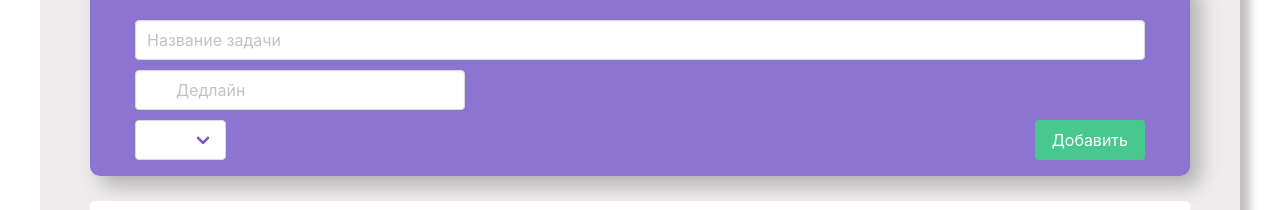
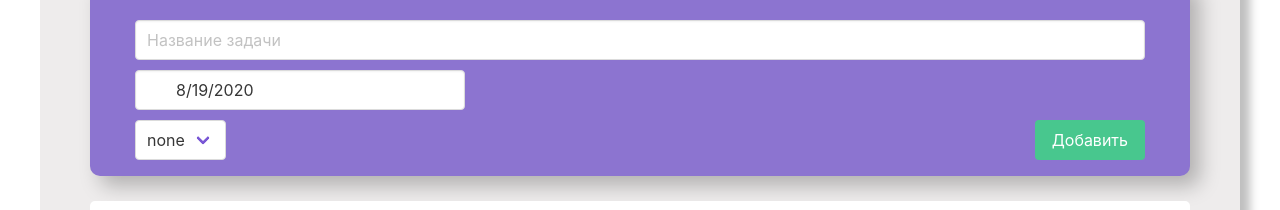
Before and after one commit to aaaknir/ProfcomFrontendLearning, a Vue app in the folder 4. Vue/To Do/: page /MainScreen in a window 1280 px wide. Shown: the part 132-342 px from the top of the page. Built offline with nearby package versions, Linux system fonts and the light colour scheme.

Commit message:
add default value of date and priority

```diff
--- a/4. Vue/To Do/src/components/ToDo.vue
+++ b/4. Vue/To Do/src/components/ToDo.vue
@@ -45,8 +45,8 @@
     data() {
         return {
             new_todo: '',
-            new_todo_date: [],
-            new_todo_priority: '',
+            new_todo_date: new Date(),
+            new_todo_priority: 'none',
             filter: 'all',
             todos: []
         }
```
